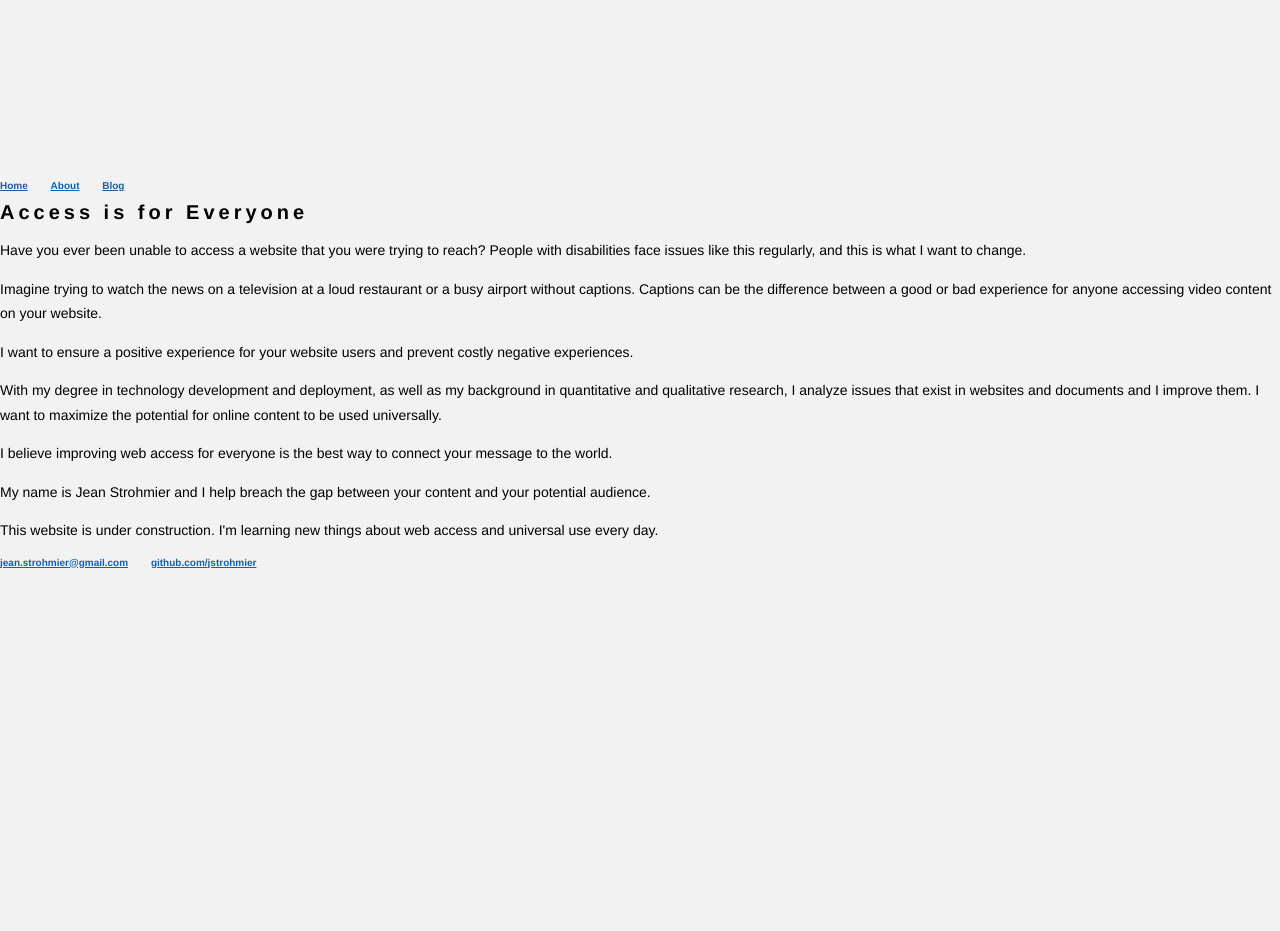
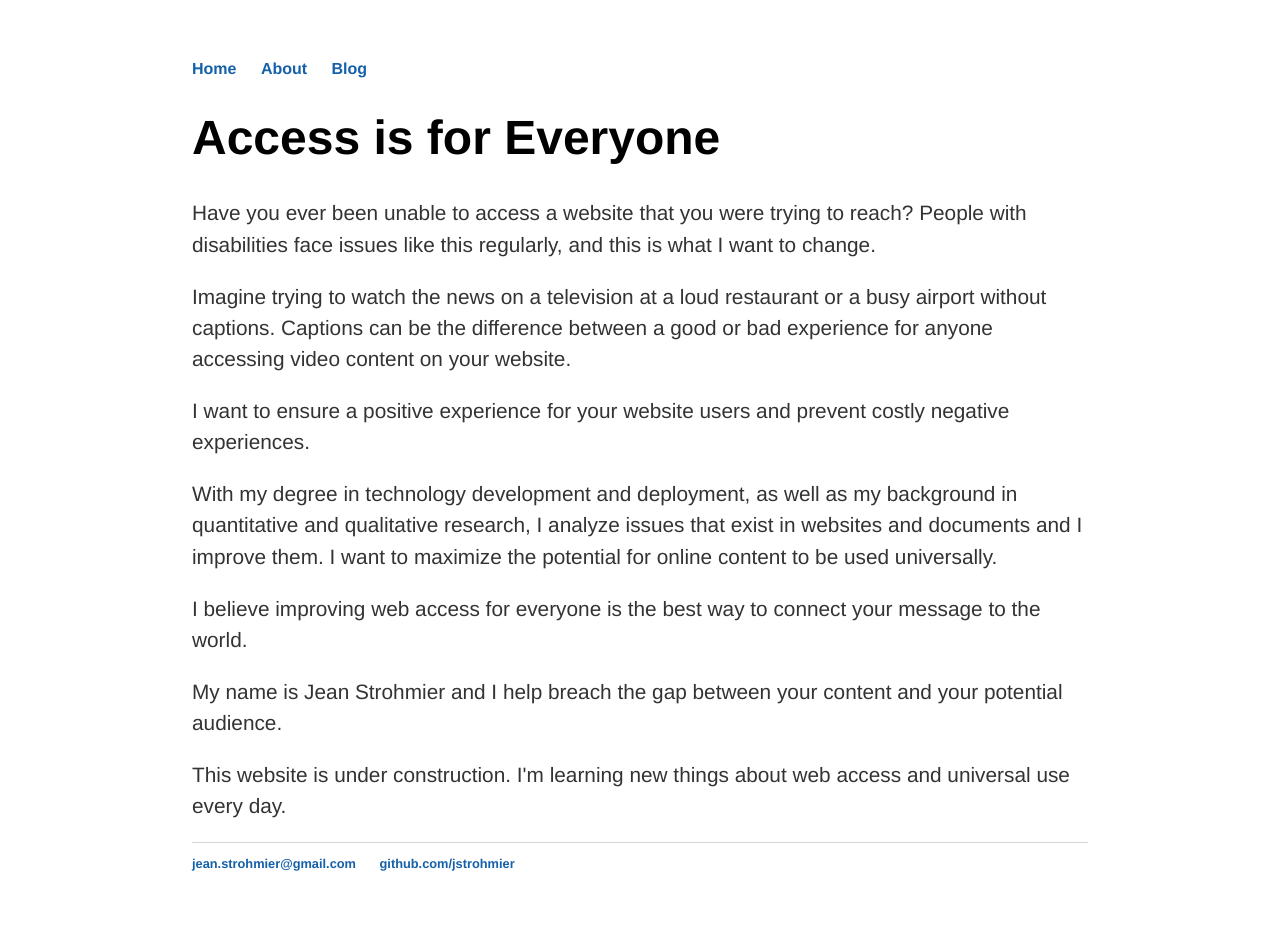
Before and after one commit to JStrohmier/jstrohmier.github.io, a Jekyll site: the page built from index.html, in a window 1280 px wide. Built offline with Jekyll 4.4.1, drawn with Linux system fonts in a browser that asks for light colours; before the commit the page ends 900 px from its top, so only the background shows below that.

Commit message:
Update main.css

```diff
--- a/css/main.css
+++ b/css/main.css
@@ -1,83 +1,23 @@
-html {
-  font-size: 62.5%;
-  /* Sets up base 10 for rem */
-}
-#pageContainer,
-#noCookieContainer {
-  display: none;
-}
-
 body {
-    overflow-x: hidden;
-    font-family: 'Helvetica', "Helvetica Neue", 'Arial', 'Sans-Serif';
-    background-color: #f2f2f2;
-    webkit-tap-highlight-color: #ffac39;
-    margin: 180px auto;
-    }
-.text-muted {
-  color: #777777;
-}
-.text-primary {
-  color: #333333;
-}
-p {
-  font-size: 1.4rem;
-  font-size: 14px;
-  line-height: 1.75;
-}
-p .large {
-  font-size: 1.6rem;
-  font-size: 16px;
-}
-ul {
-  list-style-type: none;
-}
-a,
-a:hover,
-a:focus,
-a:active,
-a.active {
-  outline: none;
-}
-a {
-  color: #1460aa;
-  text-decoration: underline;
-}
-a:hover,
-a:focus,
-a:active,
-a.active {
-  color: #999;
-  text-decoration: none;
-  font-weight: 700;
-}
-h1 {
-  font-family: "Helvetica Neue", Helvetica, Arial, sans-serif;
-  font-weight: 900;
-  letter-spacing: 4px;
-  margin: 0;
-}
-h2,
-h3,
-h4,
-h5,
-h6 {
-  font-family: Helvetica, "Helvetica Neue", Arial, sans-serif;
-  font-weight: 700;
-}
-
+    margin: 60px auto;width: 70%; font-family:'Helvetica', 'Arial', 'Sans-Serif';}
 nav ul, footer ul {
     padding: 0px; list-style: none; font-weight: bold;}
 nav ul li, footer ul li {
     display: inline;margin-right: 20px;}
-
-
-.bg-light-gray {
-  background-color: #3f3f3f;
-}
-.bg-darkest-gray {
-  background-color: #222222;
-}
+a, ul li a {
+    text-decoration: none; color:#1460aa;}
+a:hover, ul li a:hover {
+    text-decoration: underline; color: #999;}
+h1 {
+    font-size: 3em;}
+p {
+    font-size: 1.3em;line-height: 1.5em;color: #333;}
+footer {
+    border-top: 1px solid #d5d5d5;font-size: .8em;}
+ul.posts {
+    margin: 20px auto 40px;font-size: 1.5em;}
+ul.posts li {
+    list-style: none;}
 .skipnav {
     text-align: left;}
 .skipnav a {
```
